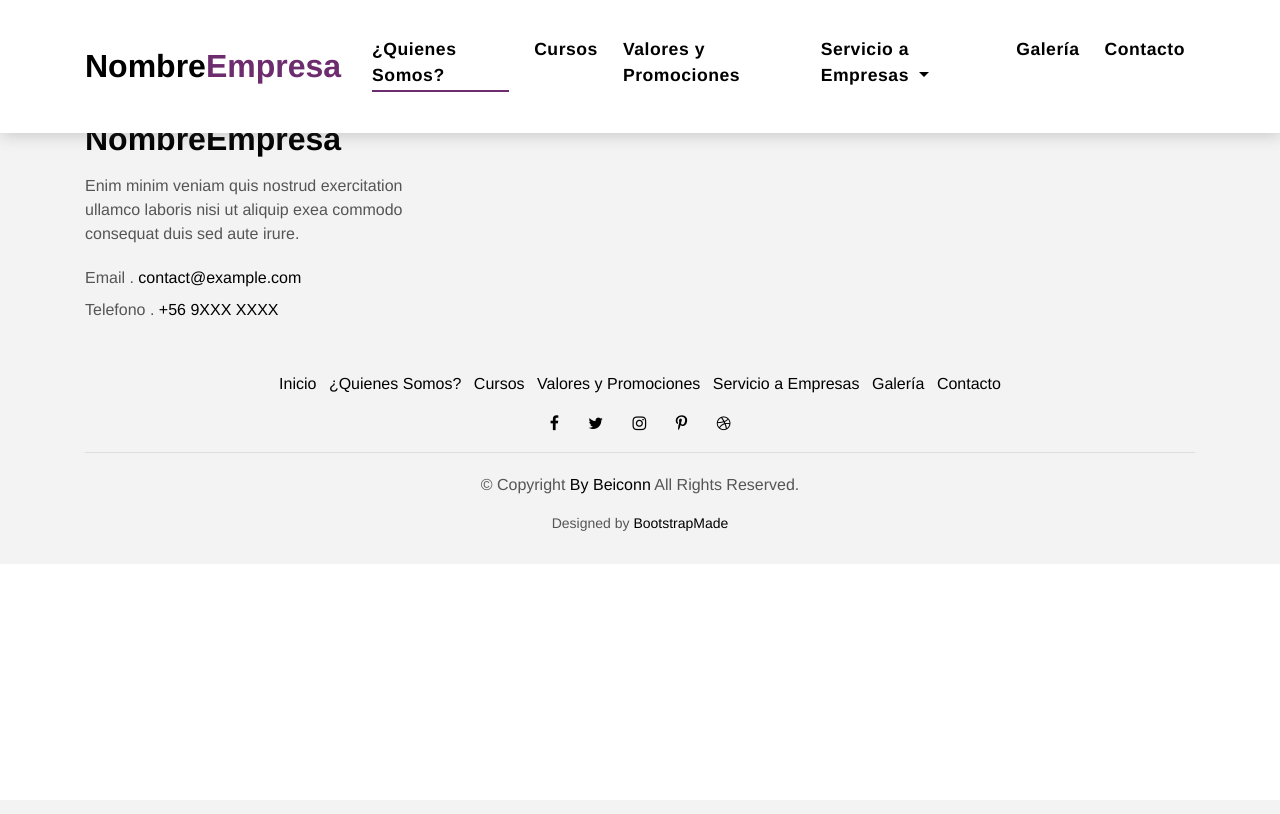
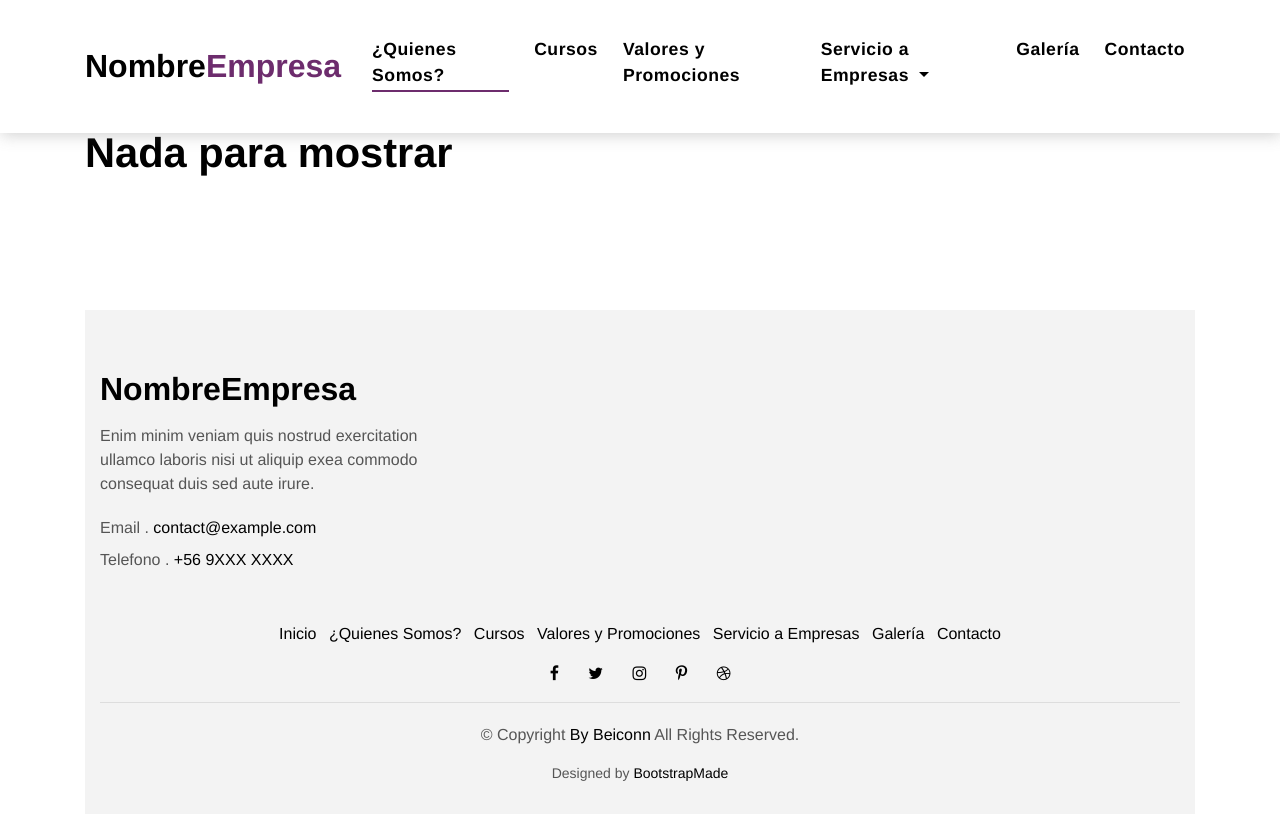
Before and after one commit to Jonydakid/WebLilian, a Django app: template colaboraMas/webColaboraMas/templates/cursos.html in a window 1280 px wide. Before the commit the page ends 531 px from the top, so only its background shows below. Run offline with Django 3.2, Linux system fonts and the light colour scheme; the template is opened without the code that fills it, so the values that code supplies are empty; some libraries are stand-ins or nearby versions.

Commit message:
18-1-19 16:47
Se agrega HTML a cursos para verificar el funcionamiento de la lógica, como no hay datos en la BD va a decir nada pa mostrar. Se actualiza la BD por un error que estaba tirando con la página de cursos, se agrega un poco de código al index para acomodar el footer (NO ES CÓDIGO HTML DEFINITIVO)

```diff
--- a/colaboraMas/webColaboraMas/templates/cursos.html
+++ b/colaboraMas/webColaboraMas/templates/cursos.html
@@ -5,5 +5,29 @@
 
 
 {% block section %}
-
+    {% if cursos %}
+    <section class="section-services section-t8">
+        <div class="container">
+          <div class="row">
+            <div class="col-md-12">
+              <div class="title-wrap d-flex justify-content-between">
+                <div class="title-box">
+                  <h2 class="title-a">Cursos</h2>
+                </div>
+              </div>
+            </div>
+          </div>
+    {%else%}
+    <section class="section-services section-t8">
+        <div class="container">
+          <div class="row">
+            <div class="col-md-12">
+              <div class="title-wrap d-flex justify-content-between">
+                <div class="title-box">
+                  <h2 class="title-a">Nada para mostrar</h2>
+                </div>
+              </div>
+            </div>
+          </div>
+    {%endif%}
 {% endblock %}
--- a/colaboraMas/webColaboraMas/views.py
+++ b/colaboraMas/webColaboraMas/views.py
@@ -8,7 +8,7 @@ def index(request):
 	return render(request, "index.html", { "titulo": "Index" })
 
 def cursos(request):
-	cursos=Producto.objects.all()
+	cursos=Curso.objects.all()
 
 	return render(request, "cursos.html", { "titulo": "Cursos", "cursos": cursos })
 
```
Also changed, not shown: colaboraMas/webColaboraMas/templates/index.html (+11 -1 lines), colaboraMas/db.sqlite3 (added), colaboraMas/webColaboraMas/migrations/0001_initial.py (added).
